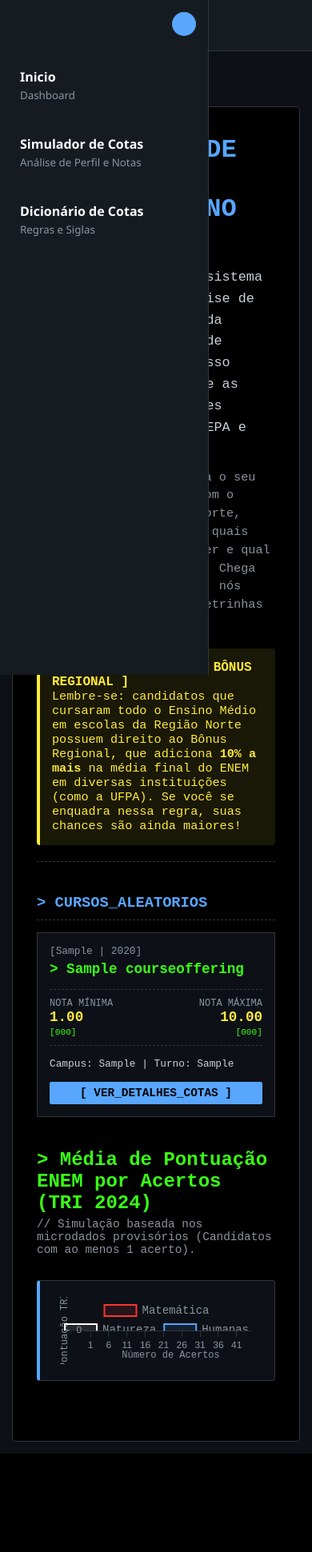
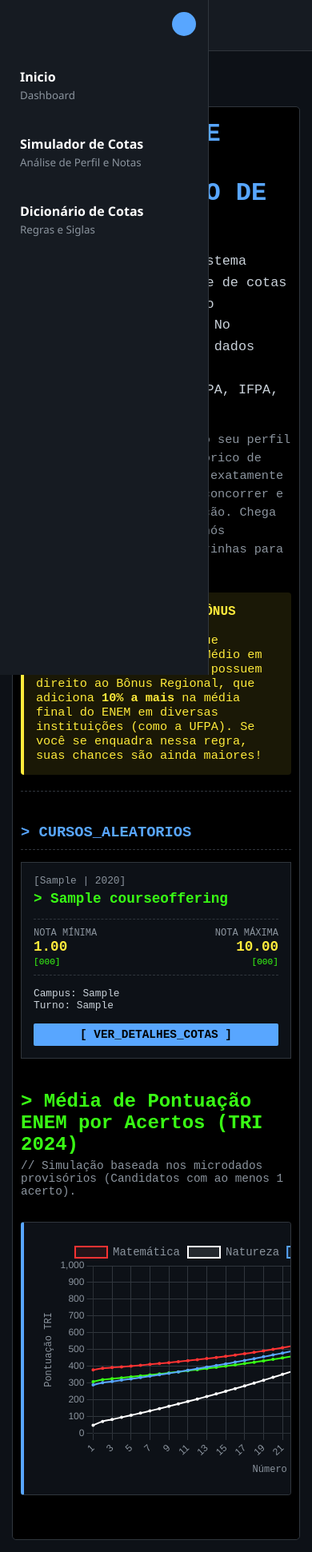
Before and after one commit to rodrigosousa64/capi_busque, a Django app: page / in a window 390 px wide. Shown: the whole page at 80% size. Before the commit the page ends 1818 px from the top, so only its background shows below. Run offline with Django 5.2, Linux system fonts and the light colour scheme; tables that the repository leaves empty hold one stand-in row (values such as "Sample post").

Commit message:
fix: resolve mobile layout bugs on dashboard grid and canvas chart

```diff
--- a/static/home/index.css
+++ b/static/home/index.css
@@ -130,6 +130,10 @@ body {
     display: block;
 }
 
+.overlay {
+    display: none;
+}
+
 /* RESPONSIVIDADE PARA MOBILE */
 @media (max-width: 768px) {
     body {
--- a/templates/home/dashboard.html
+++ b/templates/home/dashboard.html
@@ -1,7 +1,7 @@
 {% extends 'home/index.html' %}
 
 {% block content %}
-<div style="padding: 20px;">
+<div>
     <div style="margin-bottom: 40px; border-bottom: 1px dashed #30363d; padding-bottom: 20px;">
         <h1 style="color: #58a6ff; font-size: 2rem; margin-bottom: 10px; margin-top: 0;">> BUSCADOR DE COTAS METROPOLITANO DE BELÉM</h1>
         <p style="color: #c9d1d9; font-size: 1.05rem; line-height: 1.6; margin-bottom: 10px;">
@@ -19,7 +19,7 @@
     <h3 style="color: #58a6ff; margin-bottom: 15px; border-bottom: 1px dashed #30363d; padding-bottom: 10px;">> CURSOS_ALEATORIOS</h3>
     <div style="display: grid; grid-template-columns: repeat(auto-fill, minmax(250px, 1fr)); gap: 20px; margin-bottom: 40px;">
         {% for curso in cursos_aleatorios %}
-        <div style="border: 1px solid #30363d; padding: 15px; background: #0d1117; display: flex; flex-direction: column;">
+        <div style="border: 1px solid #30363d; padding: 15px; background: #0d1117; display: flex; flex-direction: column; word-break: break-word;">
             <div style="color: #8b949e; font-size: 0.8rem; margin-bottom: 5px;">[{{ curso.institution }} | {{ curso.year_reference }}]</div>
             <div style="color: #39ff14; font-weight: bold; margin-bottom: 15px; font-size: 1.1rem; flex-grow: 1;">> {{ curso.course_name }}</div>
 
@@ -37,7 +37,7 @@
             </div>
 
             <div style="font-size: 0.8rem; color: #c9d1d9; margin-bottom: 15px;">
-                Campus: {{ curso.campus }} | Turno: {{ curso.shift }}
+                Campus: {{ curso.campus }}<br>Turno: {{ curso.shift }}
             </div>
 
             <div>
@@ -54,8 +54,10 @@
         // Simulação baseada nos microdados provisórios (Candidatos com ao menos 1 acerto).
     </p>
 
-    <div style="background: #0d1117; border: 1px solid #30363d; border-left: 4px solid #58a6ff; padding: 20px; border-radius: 4px; margin-bottom: 40px;">
-        <canvas id="triChart" height="100"></canvas>
+    <div style="background: #0d1117; border: 1px solid #30363d; border-left: 4px solid #58a6ff; padding: 20px; border-radius: 4px; margin-bottom: 40px; overflow-x: auto; box-sizing: border-box; width: 100%;">
+        <div style="min-width: 600px; position: relative; height: 300px;">
+            <canvas id="triChart"></canvas>
+        </div>
     </div>
 </div>
 
@@ -153,6 +155,7 @@
             },
             options: {
                 responsive: true,
+                maintainAspectRatio: false,
                 interaction: {
                     mode: 'index',
                     intersect: false,
--- a/templates/home/index.html
+++ b/templates/home/index.html
@@ -16,7 +16,7 @@
     </div>
 
     <!-- Fundo escuro ao abrir o menu no celular -->
-    <label for="nav-toggle" class="overlay" style="display: none;"></label>
+    <label for="nav-toggle" class="overlay"></label>
 
     <aside class="sidebar">
         <label for="nav-toggle" class="toggle-button">
```
